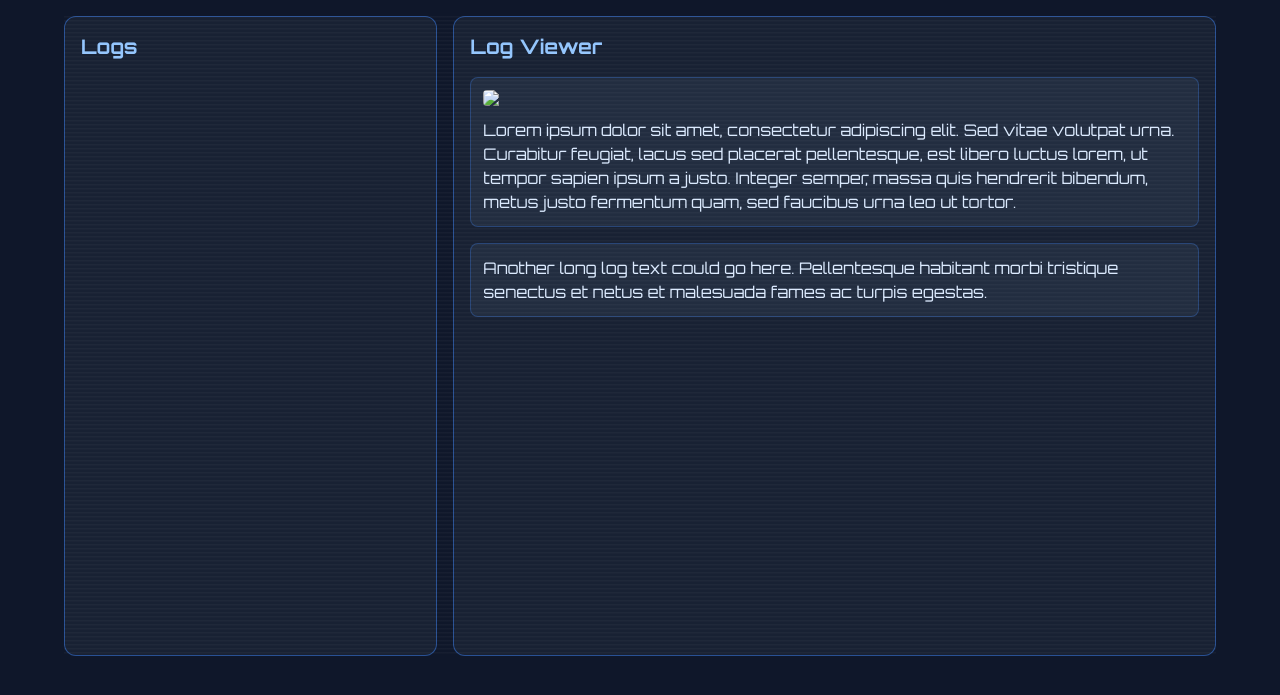
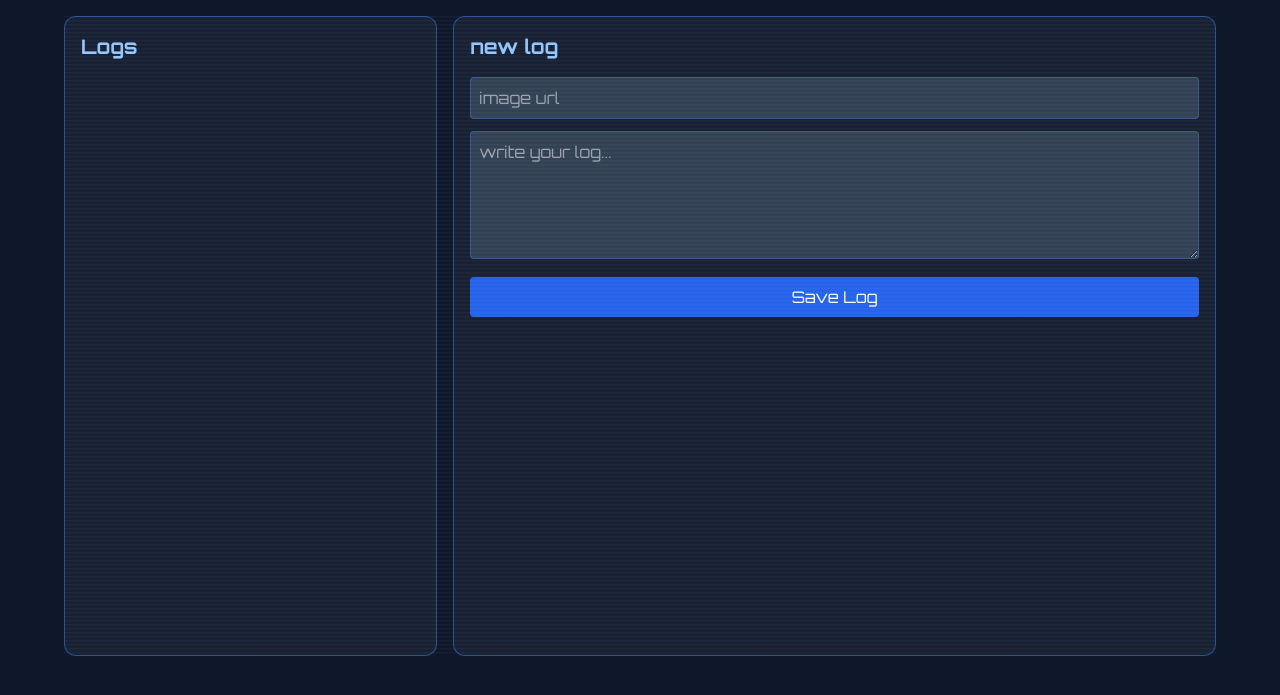
Before and after one commit to co-sci/Personal-Environment, a Flask app: page /personal-logs in a window 1280 px wide. Shown: the part 78-773 px from the top of the page. Run offline with Flask 3, Linux system fonts and the light colour scheme; data that the repository does not hold is empty; some libraries are stand-ins or nearby versions.

Commit message:
its working apparently

```diff
--- a/app/models.py
+++ b/app/models.py
@@ -7,10 +7,12 @@ class Logs(db.Model):
     id = db.Column(db.Integer, primary_key=True)
     log = db.Column(db.Text, nullable=False)
     author = db.Column(db.String(100), nullable=False)
+    created_at = db.Column(db.DateTime, default=db.func.now())
 
     def to_dict(self):
         return {
             "id": self.id,
             "log": self.log,
-            "author": self.author
+            "author": self.author,
+            "created_at": self.created_at.isoformat() if self.created_at else None
         }
--- a/app/templates/logs.html
+++ b/app/templates/logs.html
@@ -5,15 +5,10 @@
   <meta name="viewport" content="width=device-width, initial-scale=1.0" />
   <script src="https://cdn.tailwindcss.com"></script>
 
-  <!-- Mass Effect–style font (Eurostile-like) -->
   <link href="https://fonts.googleapis.com/css2?family=Orbitron:wght@400;500;700&display=swap" rel="stylesheet">
 
   <style>
-    body {
-      font-family: 'Orbitron', sans-serif;
-    }
-
-    /* Scan flicker effect */
+    body { font-family: 'Orbitron', sans-serif; }
     .scanlines::after {
       content: "";
       position: absolute;
@@ -47,41 +42,73 @@
   <!-- MAIN LAYOUT -->
   <div class="relative scanlines w-full max-w-6xl h-[80vh] grid grid-cols-1 md:grid-cols-3 gap-4">
 
-    <!-- LEFT PANEL (Logs list) -->
-    <div class="col-span-1 bg-slate-800/60 border border-blue-500/50 rounded-xl p-4 overflow-y-auto holo-glow">
+    <!-- LEFT PANEL -->
+    <div class="col-span-1 bg-slate-800/60 border border-blue-500/50 rounded-xl p-4 overflow-y-auto">
       <h2 class="text-xl font-bold mb-4 text-blue-300">Logs</h2>
-      <ul class="space-y-2" id="logs-list">
-
-      </ul>
+      <ul class="space-y-2" id="logs-list"></ul>
     </div>
 
-    <!-- RIGHT PANEL (Main content) -->
-    <div class="col-span-1 md:col-span-2 bg-slate-800/60 border border-blue-500/50 rounded-xl p-4 overflow-y-auto holo-glow">
-      <h2 class="text-xl font-bold mb-4 text-blue-300">Log Viewer</h2>
+    <!-- RIGHT PANEL -->
+    <div class="col-span-1 md:col-span-2 bg-slate-800/60 border border-blue-500/50 rounded-xl p-4 overflow-y-auto">
 
-      <div class="space-y-4">
-        <div class="bg-slate-700/40 p-3 rounded-lg border border-blue-500/30">
-          <img src="https://via.placeholder.com/600x200" class="rounded mb-3" />
-          <p>
-            Lorem ipsum dolor sit amet, consectetur adipiscing elit. Sed vitae volutpat urna. Curabitur feugiat, lacus sed placerat pellentesque, est libero luctus lorem, ut tempor sapien ipsum a justo. Integer semper, massa quis hendrerit bibendum, metus justo fermentum quam, sed faucibus urna leo ut tortor.
-          </p>
-        </div>
+      <!-- VIEWER -->
+      <div id="viewer-panel" class="hidden">
+        <h2 class="text-xl font-bold mb-4 text-blue-300">log viewer</h2>
 
-        <div class="bg-slate-700/40 p-3 rounded-lg border border-blue-500/30">
-          <p>
-            Another long log text could go here. Pellentesque habitant morbi tristique senectus et netus et malesuada fames ac turpis egestas.
-          </p>
+        <div class="space-y-4">
+          <p id="viewer-text" class="bg-slate-700/40 p-3 rounded-lg border border-blue-500/30"></p>
+
+          <div class="text-sm text-blue-300 opacity-75">
+            <p><strong>author:</strong> <span id="viewer-author"></span></p>
+            <p><strong>date:</strong> <span id="viewer-date"></span></p>
+          </div>
+
+          <button
+            onclick="goBackToForm()"
+            class="bg-blue-600 hover:bg-blue-500 text-white px-4 py-2 rounded"
+          >
+            ← Back
+          </button>
         </div>
       </div>
+
+      <!-- FORM -->
+      <div id="form-panel">
+        <h2 class="text-xl font-bold mb-4 text-blue-300">new log</h2>
+
+        <form class="space-y-3" onsubmit="submitLog(event)">
+          <input
+            id="newlog-image"
+            type="text"
+            placeholder="image url"
+            class="w-full p-2 bg-slate-700 border border-blue-500/40 rounded"
+          />
+
+          <textarea
+            id="newlog-text"
+            placeholder="write your log..."
+            class="w-full p-2 bg-slate-700 border border-blue-500/40 rounded h-32"
+          ></textarea>
+
+          <button
+            class="w-full bg-blue-600 hover:bg-blue-500 text-white p-2 rounded"
+            type="submit"
+          >
+            Save Log
+          </button>
+        </form>
+      </div>
+
     </div>
-
   </div>
 
   <script>
-    // Not working!!!!!!!!
-    async function loadlogs() {
+    document.addEventListener("DOMContentLoaded", () => loadLogs());
+
+    // Load all logs (left list)
+    async function loadLogs() {
       try {
-        const response = await fech("/logs", {
+        const response = await fetch("/logs", {
           headers: { "Accept": "application/json" }
         });
 
@@ -91,13 +118,63 @@
 
         logs.forEach(log => {
           const li = document.createElement("li");
-          li.textContent = `${log.author}: ${log.log}`;
+          li.className = "p-2 bg-slate-700/40 border border-blue-500/40 rounded cursor-pointer hover:bg-slate-600";
+          li.textContent = log.created_at.split("T")[0];
+          li.onclick = () => loadLog(log.id);
           list.appendChild(li);
         });
-      } catch(err) {
-          console.log("Error loading logs", err);
+
+      } catch (err) {
+        console.log("Error loading logs", err);
+      }
+    }
+
+    // Load single log into viewer
+    async function loadLog(id) {
+      const response = await fetch(`/logs/${id}`);
+      const log = await response.json();
+
+      document.getElementById("form-panel").classList.add("hidden");
+      document.getElementById("viewer-panel").classList.remove("hidden");
+
+      document.getElementById("viewer-text").textContent = log.log;
+      document.getElementById("viewer-author").textContent = log.author;
+      document.getElementById("viewer-date").textContent = log.created_at;
+    }
+
+    // Return to form
+    function goBackToForm() {
+      document.getElementById("viewer-panel").classList.add("hidden");
+      document.getElementById("form-panel").classList.remove("hidden");
+    }
+
+    // Submit new log
+    async function submitLog(event) {
+      event.preventDefault();
+
+      const text = document.getElementById("newlog-text").value;
+      const image = document.getElementById("newlog-image").value;
+
+      const payload = {
+        author: "Davi Coelho",
+        log: text,
+        image: image
+      };
+
+      const response = await fetch("/logs", {
+        method: "POST",
+        headers: { "Content-Type": "application/json" },
+        body: JSON.stringify(payload)
+      });
+
+      if (response.ok) {
+        alert("Log saved!");
+        document.getElementById("newlog-text").value = "";
+        document.getElementById("newlog-image").value = "";
+        loadLogs();
       }
     }
   </script>
+
 </body>
 </html>
```
